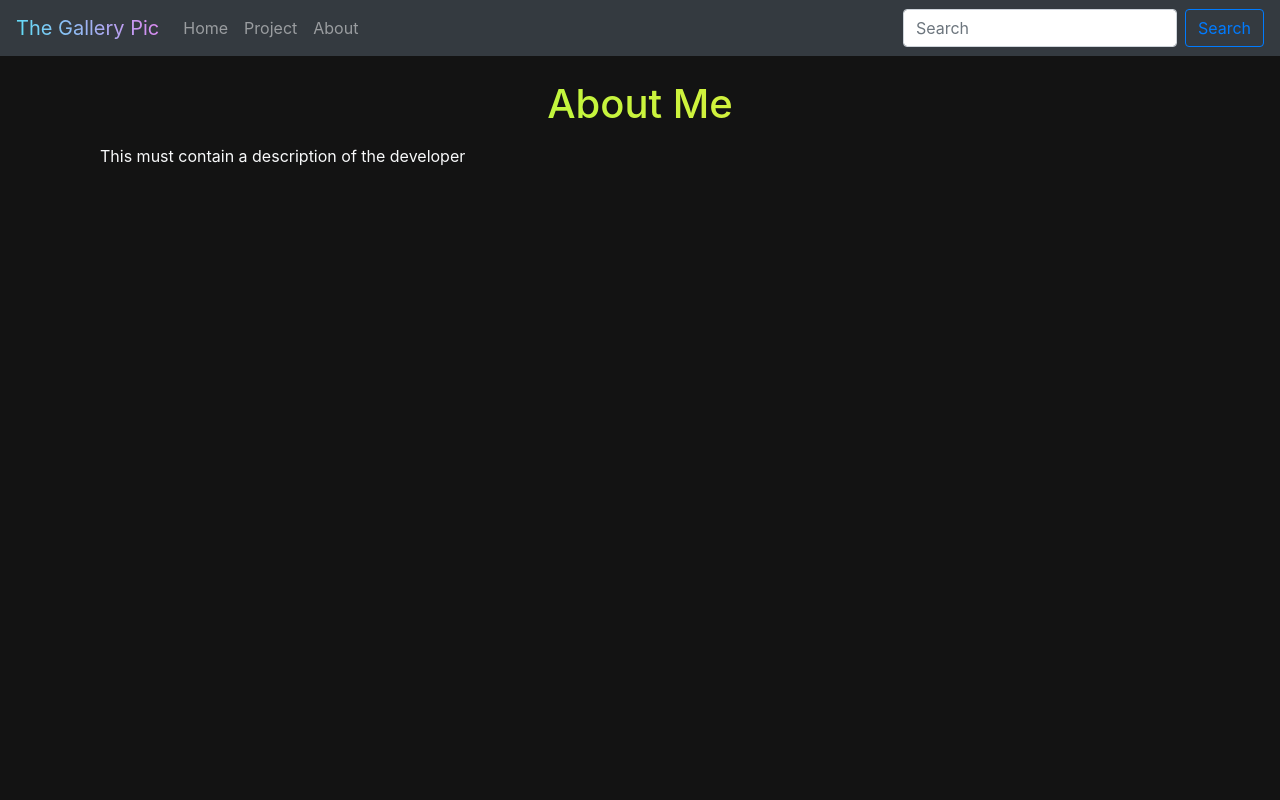
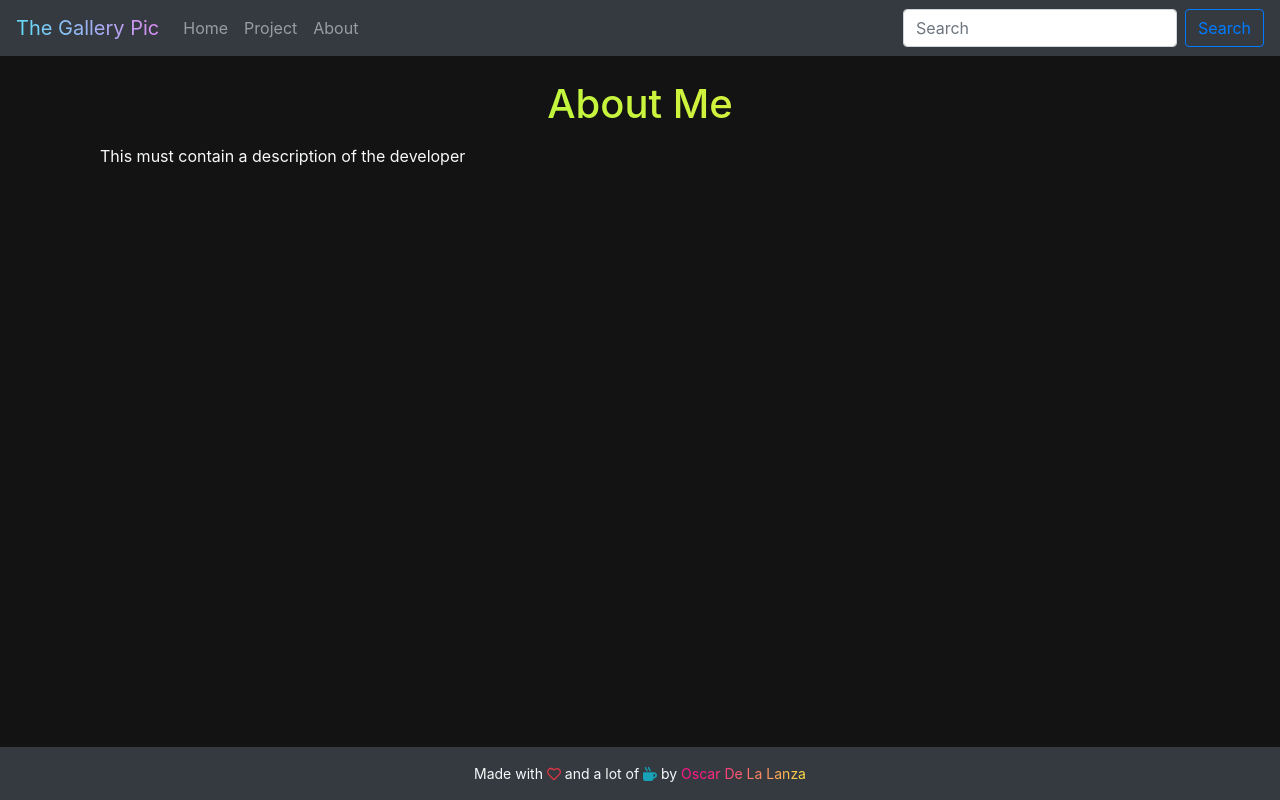
Before and after one commit to oscardelalanza/capstone-unsplash, a React (Create React App) app: page /About in a window 1280 px wide. Built offline with nearby package versions, Linux system fonts and the light colour scheme.

Commit message:
footer added

```diff
--- a/src/assets/scss/styles.scss
+++ b/src/assets/scss/styles.scss
@@ -2,6 +2,14 @@
 
 body {
   background-color: #131313;
+}
+
+footer {
+  font-size: 14px;
+  position: absolute;
+  bottom: 0;
+  left: 0;
+  right: 0;
 }
 
 @mixin gradient-conf {
--- /dev/null
+++ b/src/components/Footer.jsx
@@ -0,0 +1,22 @@
+import React from 'react';
+import { Container } from 'react-bootstrap';
+
+const Footer = () => (
+  <footer>
+    <Container fluid className="text-light text-center bg-dark p-lg-3">
+      Made with
+      {' '}
+      <i className="far fa-heart text-danger" />
+      {' '}
+      and a lot of
+      {' '}
+      <i className="fas fa-mug-hot text-info" />
+      {' '}
+      by
+      {' '}
+      <span className="gradient-color-7">Oscar De La Lanza</span>
+    </Container>
+  </footer>
+);
+
+export default Footer;
--- a/src/containers/App.jsx
+++ b/src/containers/App.jsx
@@ -4,6 +4,7 @@ import { CSSTransition, TransitionGroup } from 'react-transition-group';
 import Navbar from '../components/Navbar';
 import Project from '../components/Project';
 import About from '../components/About';
+import Footer from '../components/Footer';
 
 function App() {
   return (
@@ -22,6 +23,7 @@ function App() {
           </TransitionGroup>
         )}
         />
+        <Footer />
       </div>
     </BrowserRouter>
   );
```
